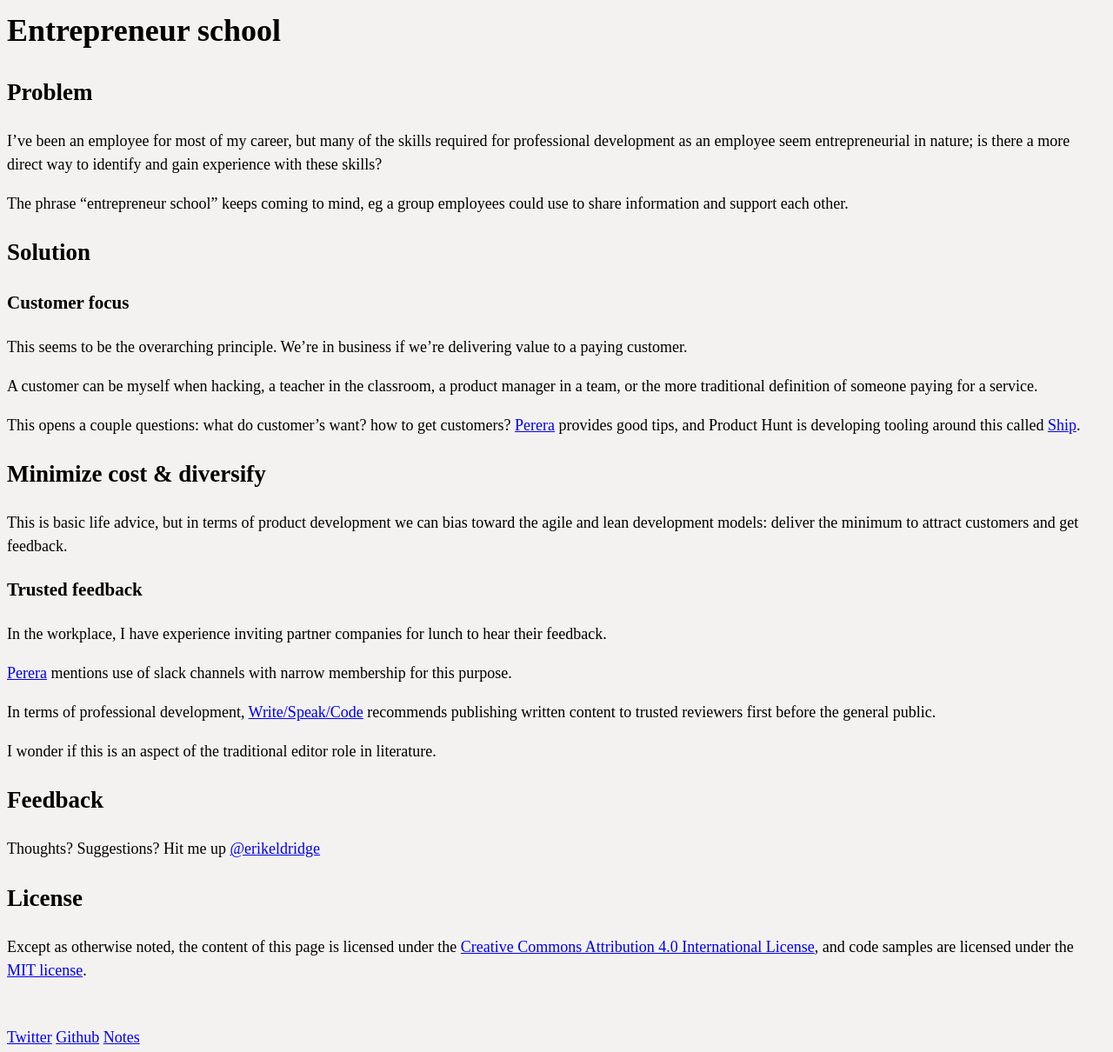
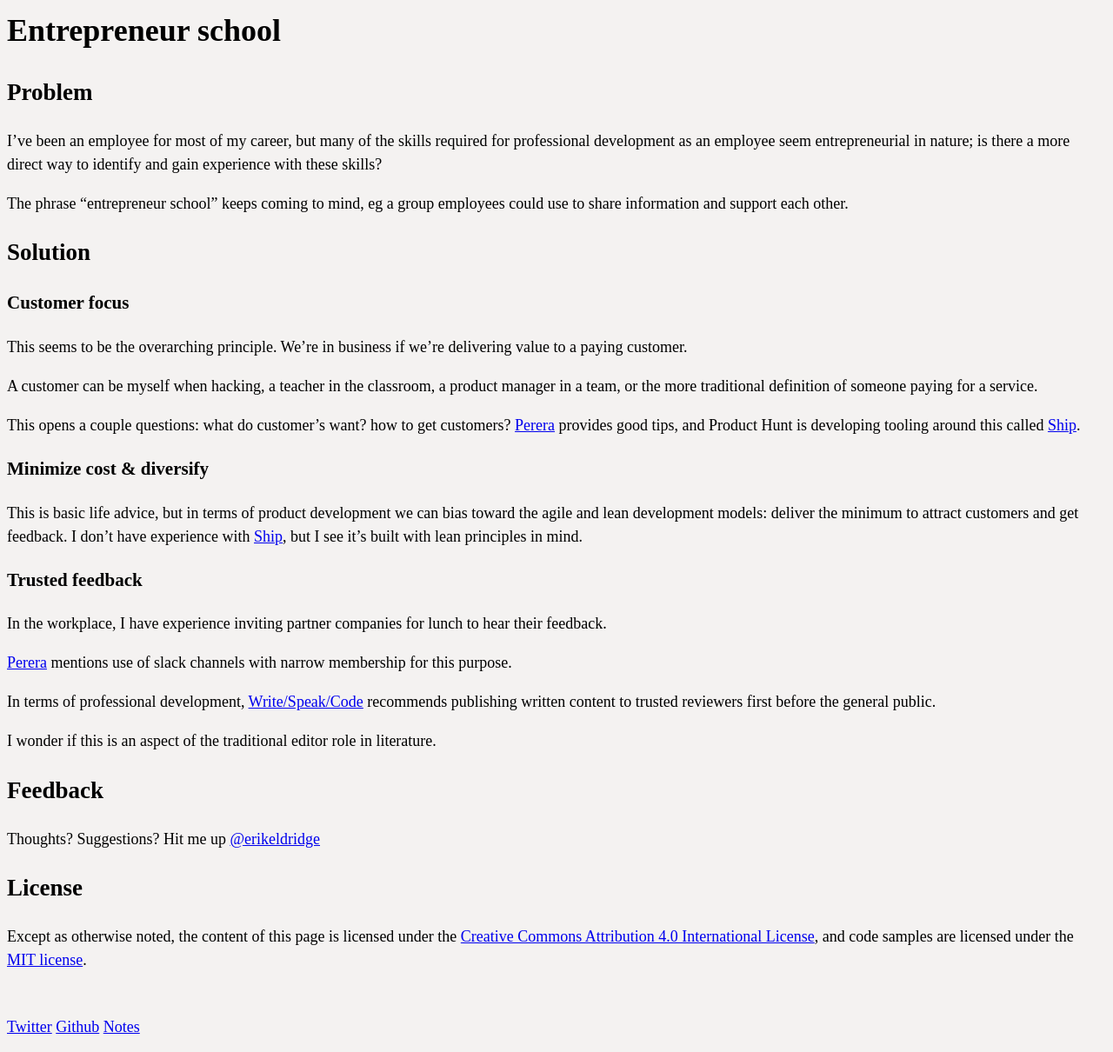
Before and after one commit to erikeldridge/erikeldridge.github.com, a Jekyll site: the page built from _posts/2017-09-27-entrepreneur-school.md, in a window 1280 px wide. Shown: the whole page at 87% size. Built offline with Jekyll 4.4.1, drawn with Linux system fonts in a browser that asks for light colours; nearby versions of some CDN libraries.

Commit message:
Fix typo and mention Ship in lean context

```diff
--- a/_posts/2017-09-27-entrepreneur-school.md
+++ b/_posts/2017-09-27-entrepreneur-school.md
@@ -21,11 +21,11 @@ This seems to be the overarching principle. We're in business if we're deliverin
 
 A customer can be myself when hacking, a teacher in the classroom, a product manager in a team, or the more traditional definition of someone paying for a service.
 
-This opens a couple questions: what do customer's want? how to get customers? [Perera] provides good tips, and Product Hunt is developing tooling around this called [Ship](https://www.producthunt.com/ship).
+This opens a couple questions: what do customer's want? how to get customers? [Perera] provides good tips, and Product Hunt is developing tooling around this called [Ship][Ship].
 
-## Minimize cost & diversify
+### Minimize cost & diversify
 
-This is basic life advice, but in terms of product development we can bias toward the agile and lean development models: deliver the minimum to attract customers and get feedback.
+This is basic life advice, but in terms of product development we can bias toward the agile and lean development models: deliver the minimum to attract customers and get feedback. I don't have experience with [Ship], but I see it's built with lean principles in mind.
 
 ### Trusted feedback
 
@@ -38,3 +38,4 @@ In terms of professional development, [Write/Speak/Code](http://www.writespeakco
 I wonder if this is an aspect of the traditional editor role in literature.
 
 [Perera]: https://dev.to/laktek/what-i-learned-building-pagerestfrom-an-idea-to-paying-customers-in-7-days-d9a "What I learned building Page.REST — from idea to paying customers in 7 days"
+[Ship]: https://www.producthunt.com/ship
```
Also changed, not shown: other parts of _posts/2017-09-27-entrepreneur-school.md (+1 -1 lines).
